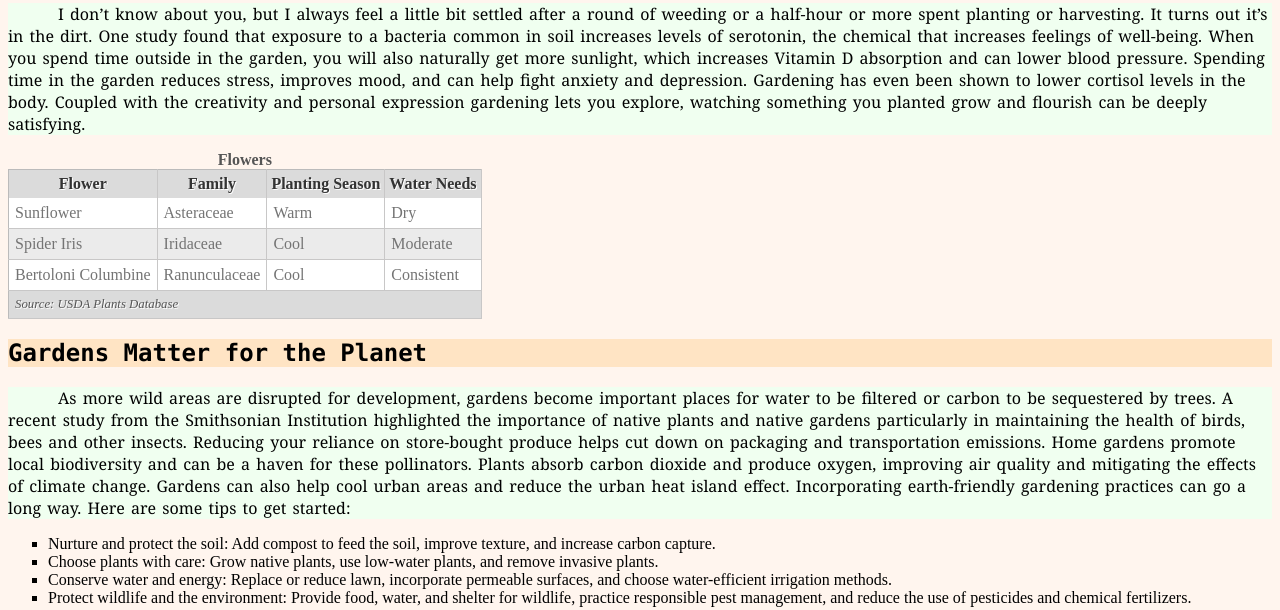
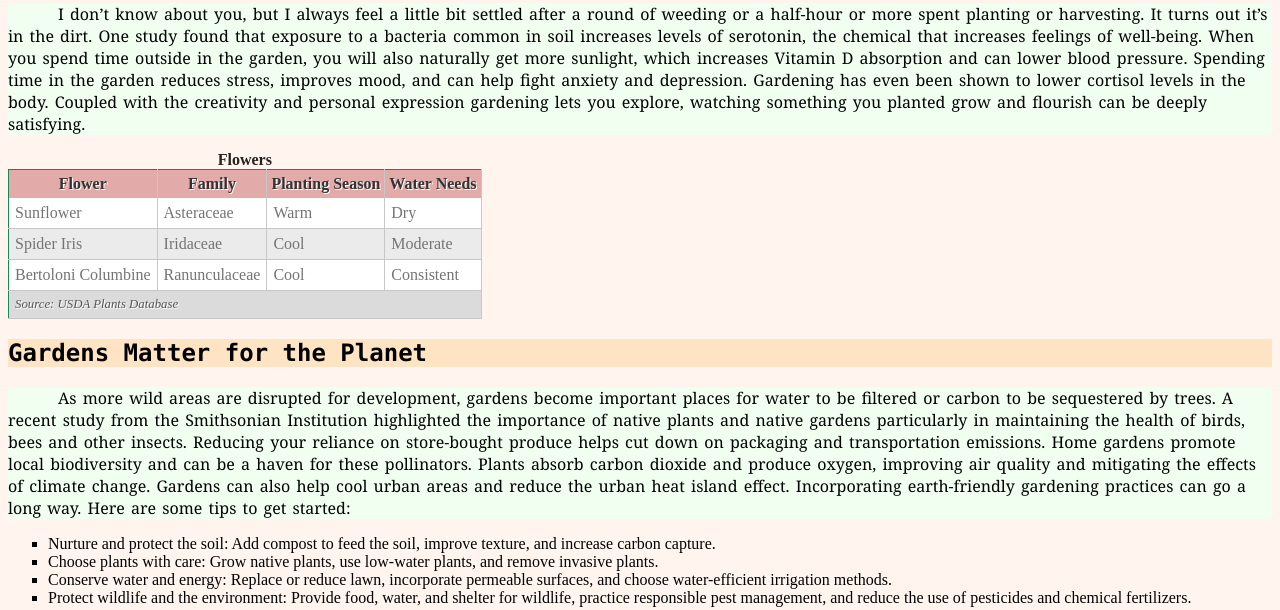
Before and after one commit to DrewWolfHallU/my-website, a plain HTML site: page index.html in a window 1280 px wide. Shown: the part 1199-1809 px from the top of the page. Drawn offline with Linux system fonts and the light colour scheme.

Commit message:
json style

```diff
--- a/style.css
+++ b/style.css
@@ -19,17 +19,17 @@
     background-color: honeydew;
  }
  table {
-	border: 1px solid #bbb;
+	border: 1px solid #198657;
 	border-collapse: collapse;
  }
 
 caption {
 	font-weight: bold;
-	color: #555;
+	color: #090303e0;
 }
 
 th {
-	background: #dbdbdb;
+	background: #e3aaaa;
 	padding: 5px 4px;
 	text-shadow: 1px 1px #fff;
 	border-right: 1px solid #c8c7c7;
```
